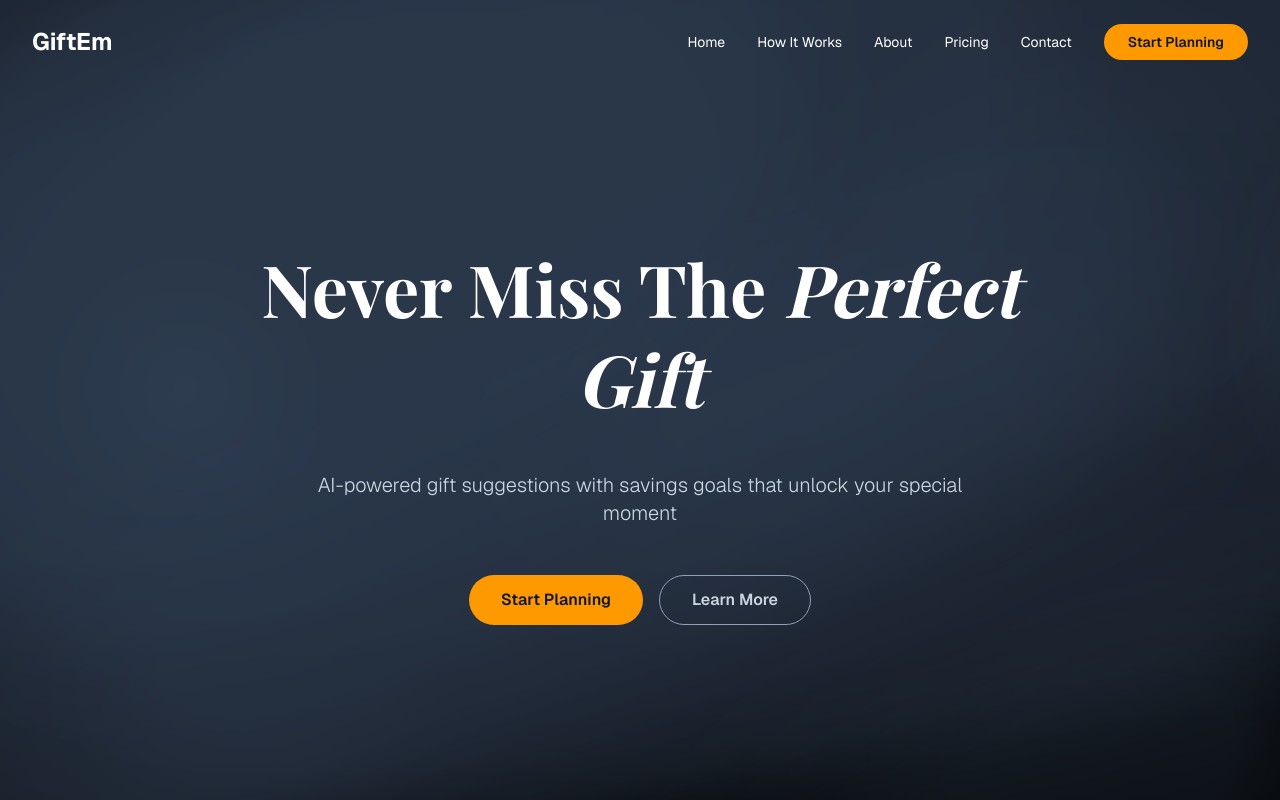
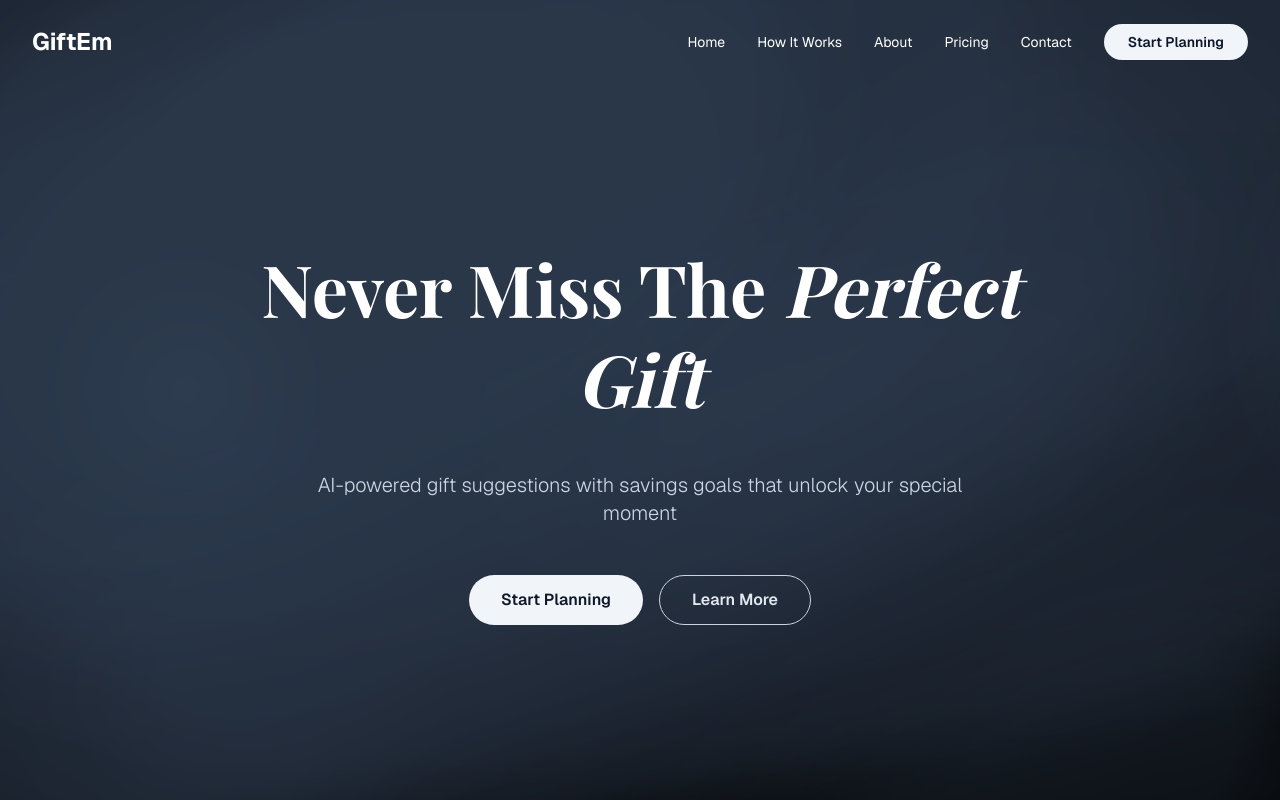
Before and after one commit to Iced-Tea-0/gift-app, a Next.js app: page / in a window 1280 px wide. Built offline with nearby package versions, Linux system fonts and the light colour scheme; a web font is replaced by a local one.

Commit message:
style: update button styles for primary and secondary actions

```diff
--- a/app/page.tsx
+++ b/app/page.tsx
@@ -20,7 +20,7 @@ export default function Home() {
           <a href="#" className="text-sm hover:text-amber-300 transition">Pricing</a>
           <a href="#" className="text-sm hover:text-amber-300 transition">Contact</a>
 
-          <button className="bg-amber-500 text-slate-900 px-6 py-2 rounded-full text-sm font-semibold hover:bg-amber-400 transition">
+          <button className="bg-slate-100 text-slate-900 px-6 py-2 rounded-full text-sm font-semibold hover:bg-slate-50 transition">
             Start Planning
           </button>
         </div>
@@ -38,10 +38,10 @@ export default function Home() {
         </p>
 
         <div className="mt-12 flex gap-4 justify-center">
-          <button className="bg-amber-500 text-slate-900 px-8 py-3 rounded-full font-semibold hover:bg-amber-400 transition">
+          <button className="bg-slate-100 text-slate-900 px-8 py-3 rounded-full font-semibold hover:bg-slate-50 transition">
             Start Planning
           </button>
-          <button className="border border-slate-400 text-slate-300 px-8 py-3 rounded-full font-semibold hover:bg-slate-800/50 transition">
+          <button className="border border-slate-300 text-slate-200 px-8 py-3 rounded-full font-semibold hover:bg-slate-800/50 transition">
             Learn More
           </button>
         </div>
```
